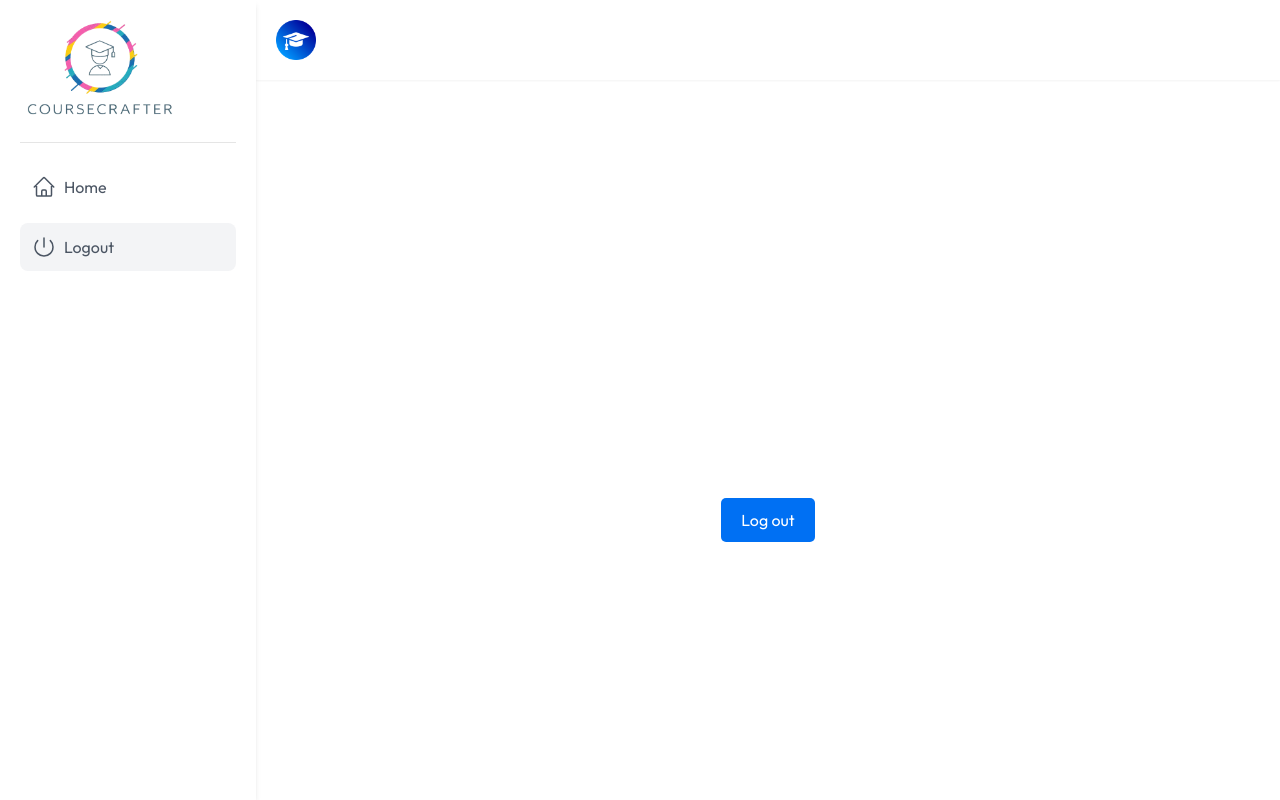
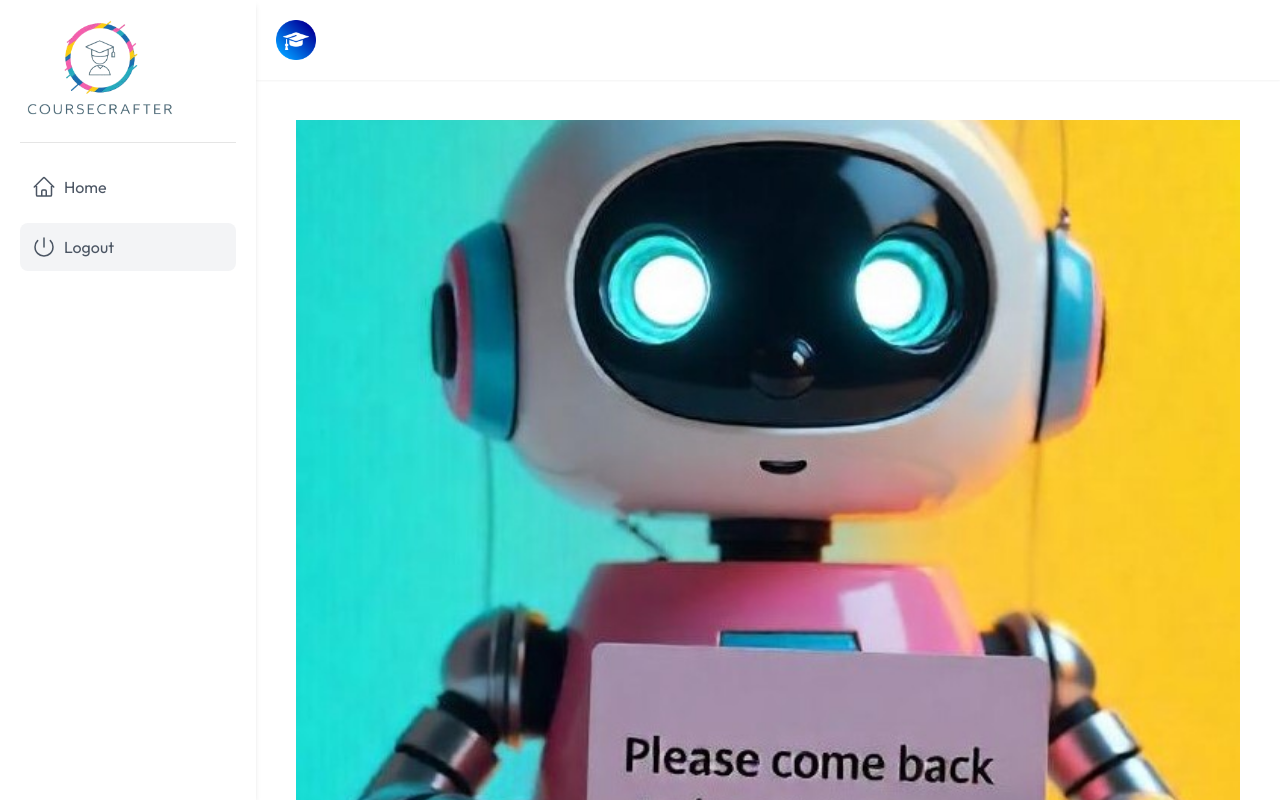
Before and after one commit to webcrafter000/CourseCrafter, a Next.js app: page /dashboard/logout in a window 1280 px wide. Shown: the top 800 px of the page. Built offline with nearby package versions, Linux system fonts and the light colour scheme.

Commit message:
Initial commit

```diff
--- a/app/dashboard/logout/page.jsx
+++ b/app/dashboard/logout/page.jsx
@@ -1,11 +1,33 @@
-import {SignOutButton}from'@clerk/nextjs';
+import {SignOutButton} from '@clerk/nextjs';
 
-const LogoutPage=()=>{
-  return(
-    <div style={{display:'flex',justifyContent:'center',alignItems:'center',height:'100vh'}}>
+const LogoutPage = () => {
+  return (
+    <div
+      style={{
+        display: 'flex',
+        flexDirection: 'column',
+        justifyContent: 'flex-end',
+        alignItems: 'center',
+        height: '100vh',
+        backgroundImage: 'url("/logout.jpeg")', // Assuming logout.jpg is in the public folder
+        backgroundSize: 'cover',
+        backgroundPosition: 'center',
+      }}
+    >
       <SignOutButton>
-        <button style={{padding:'10px 20px',fontSize:'16px',backgroundColor:'#0070f3',color:'#fff',border:'none',borderRadius:'5px',cursor:'pointer'}}>
-            Log out
+        <button
+          style={{
+            padding: '10px 20px',
+            fontSize: '16px',
+            backgroundColor: '#0070f3',
+            color: '#fff',
+            border: 'none',
+            borderRadius: '5px',
+            cursor: 'pointer',
+            marginBottom: '20px', // Add spacing from the bottom
+          }}
+        >
+          Log out
         </button>
       </SignOutButton>
     </div>
```
Also changed, not shown: public/logout.jpeg (added).
